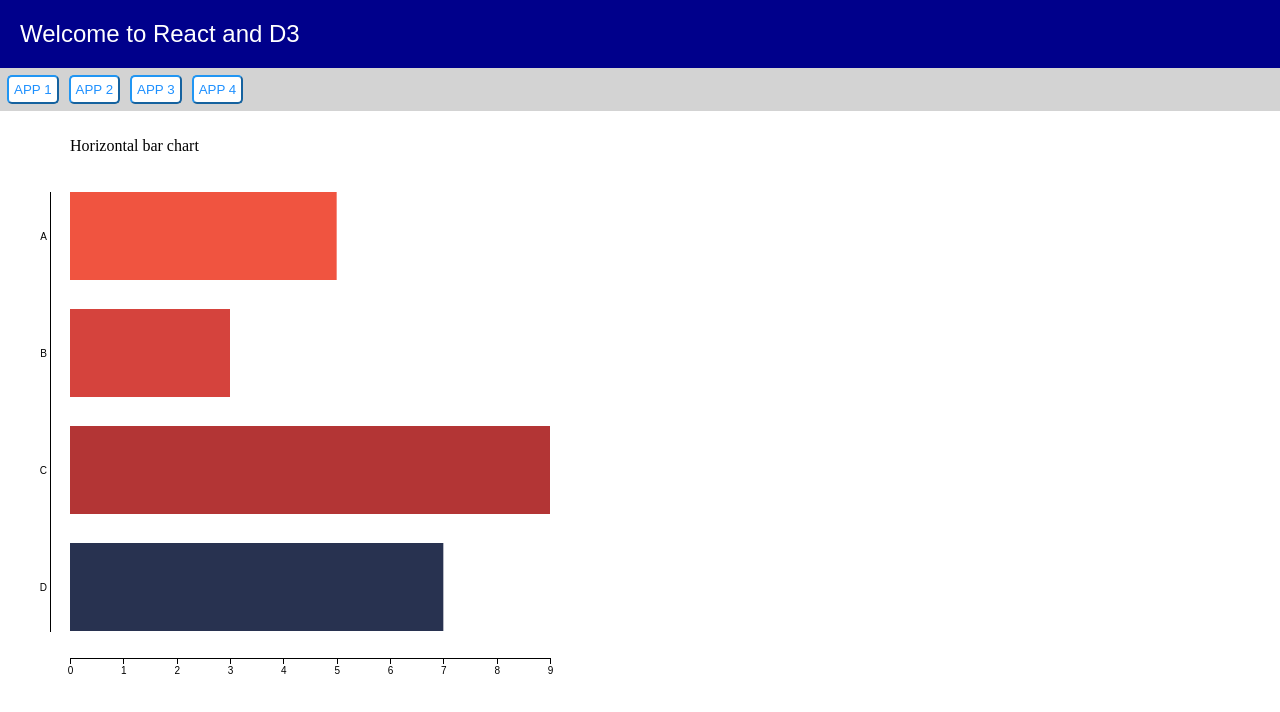
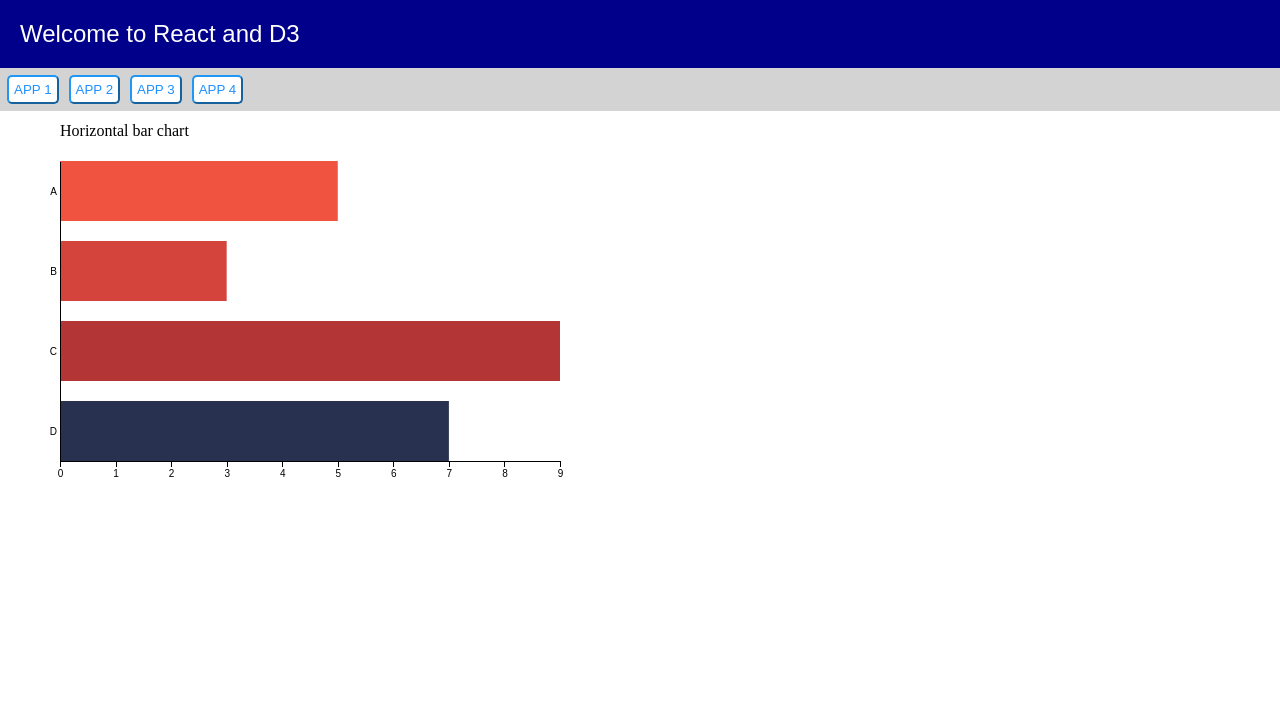
Before and after one commit to saranshbansal/d3-react-tutorial, a React (Create React App) app: page / in a window 1280 px wide. Both pictures are taken after a click on the button "APP 3". Shown: the top 712 px of the page. Built offline with nearby package versions, Linux system fonts and the light colour scheme.

Commit message:
Fix margins. Follow consistent dimensions.

```diff
--- a/src/App3/BarChart.js
+++ b/src/App3/BarChart.js
@@ -5,9 +5,9 @@ import { select } from "d3-selection";
 import React, { useEffect, useRef } from "react";
 
 // margin convention often used with D3
-const margin = { top: 80, right: 60, bottom: 80, left: 60 };
+const margin = { top: 50, right: 50, bottom: 50, left: 50 };
 const width = 600 - margin.left - margin.right;
-const height = 600 - margin.top - margin.bottom;
+const height = 400 - margin.top - margin.bottom;
 
 const color = ["#f05440", "#d5433d", "#b33535", "#283250"];
 
@@ -63,14 +63,13 @@ const BarChart = ({ data }) => {
       svg
         .append("g")
         .attr("class", "x axis")
-        .attr("transform", `translate(0,${height + margin.bottom / 3})`)
+        .attr("transform", `translate(0,${height})`)
         .call(xAxis);
 
       const yAxis = axisLeft(yScale).tickSize(0);
       svg
         .append("g")
         .attr("class", "y axis")
-        .attr("transform", `translate(${-margin.left / 3},0)`)
         .call(yAxis);
     }
   }, [data]);
```
